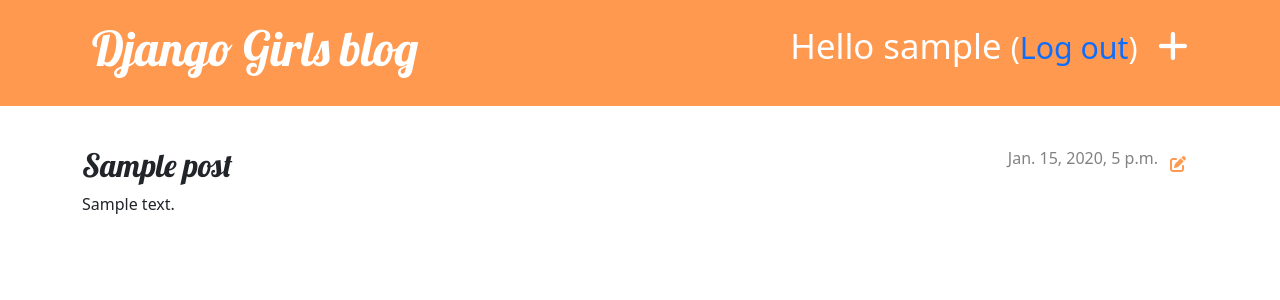
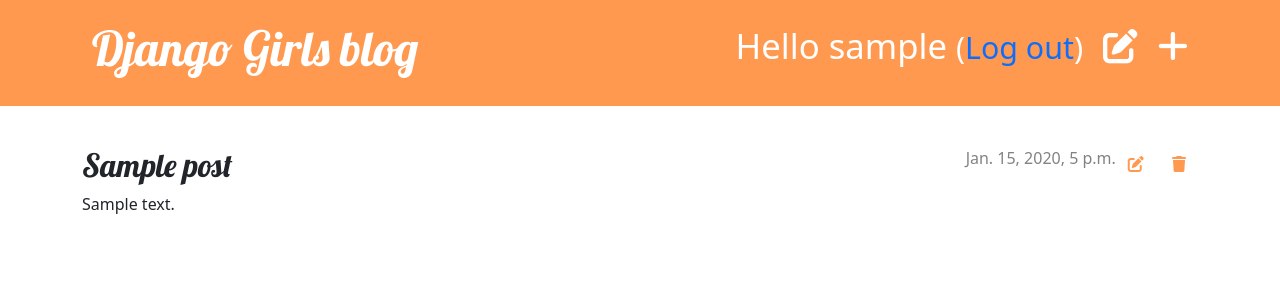
Before and after one commit to lhaquoc/djangogirls, a Django app: page /post/1/ in a window 1280 px wide. Shown: the top 300 px of the page. Run offline with Django 3.2, Linux system fonts and the light colour scheme; a user stored in the database is signed in; tables that the repository leaves empty hold one stand-in row (values such as "Sample post").

Commit message:
Add drafts list, publish, remove drafted post to website

```diff
--- a/blog/templates/blog/base.html
+++ b/blog/templates/blog/base.html
@@ -33,6 +33,9 @@
         <a href="{% url 'post_new' %}" class="top-menu"
           ><i class="fa-solid fa-plus"></i></span
         ></a>
+        <a href="{% url 'post_draft_list' %}" class="top-menu">
+          <i class="fa-solid fa-pen-to-square"></i>
+        </a>
         <p class="top-menu">
           Hello {{ user.username }}
           <small>(<a href="{% url 'logout' %}">Log out</a>)</small>
--- a/blog/templates/blog/post_detail.html
+++ b/blog/templates/blog/post_detail.html
@@ -5,10 +5,19 @@
     <a class="btn btn-secondary" href="{% url 'post_edit' pk=post.pk %}">
       <i class="fa-solid fa-pen-to-square"></i>
     </a>
+    <a class="btn btn-secondary" href="{% url 'post_remove' pk=post.pk %}"
+      ><i class="fa-solid fa-trash"></i
+    ></a>
     {% endif %}
   </aside>
   {% if post.published_date %}
   <time class="date"> {{ post.published_date }} </time>
+  {% else %}
+  <aside class="actions">
+    <a class="btn btn-secondary" href="{% url 'post_publish' pk=post.pk %}"
+      ><i class="fa-solid fa-upload"></i
+    ></a>
+  </aside>
   {% endif %}
   <h2>{{ post.title }}</h2>
   <p>{{ post.text|linebreaksbr }}</p>
--- a/blog/templates/blog/post_list.html
+++ b/blog/templates/blog/post_list.html
@@ -4,6 +4,9 @@
     <a class="btn btn-secondary" href="{% url 'post_edit' pk=post.pk %}">
       <i class="fa-solid fa-pen-to-square"></i>
     </a>
+    <a class="btn btn-secondary" href="{% url 'post_remove' pk=post.pk %}"
+      ><i class="fa-solid fa-trash"></i
+    ></a>
   </aside>
   <time class="date"> {{ post.published_date }} </time>
   <h2><a href="{% url 'post_detail' pk=post.pk %}">{{ post.title }}</a></h2>
--- a/blog/urls.py
+++ b/blog/urls.py
@@ -6,4 +6,7 @@ urlpatterns = [
     path('post/<int:pk>/', views.post_detail, name='post_detail'),
     path('post/new', views.post_new, name='post_new'),
     path('post/<int:pk>/edit/', views.post_edit, name='post_edit'),
+    path('drafts/', views.post_draft_list, name='post_draft_list'),
+    path('post/<int:pk>/publish/', views.post_publish, name='post_publish'),
+    path('post/<int:pk>/remove/', views.post_remove, name='post_remove'),
 ]
--- a/blog/views.py
+++ b/blog/views.py
@@ -24,7 +24,6 @@ def post_new(request):
         if form.is_valid():
             post = form.save(commit=False)
             post.author = request.user
-            post.published_date = timezone.now()
             post.save()
             return redirect('post_detail', pk=post.pk)
     else:
@@ -40,9 +39,25 @@ def post_edit(request, pk):
         if form.is_valid():
             post = form.save(commit=False)
             post.author = request.user
-            post.published_date = timezone.now()
             post.save()
             return redirect('post_detail', pk=post.pk)
     else:
         form = PostForm(instance=post)
     return render(request, 'blog/post_edit.html', {'form': form})
+
+
+def post_draft_list(request):
+    posts = Post.objects.filter(published_date__isnull=True).order_by('created_date')
+    return render(request, 'blog/post_draft_list.html', {'posts': posts})
+
+
+def post_publish(request, pk):
+    post = get_object_or_404(Post, pk=pk)
+    post.publish()
+    return redirect('post_detail', pk=post.pk)
+
+
+def post_remove(request, pk):
+    post = get_object_or_404(Post, pk=pk)
+    post.delete()
+    return redirect('post_list')
```
Also changed, not shown: blog/templates/blog/post_draft_list.html (added, +8 -0 lines), blog/templates/blog/icons/file-earmark-plus.svg (deleted), blog/templates/blog/icons/pencil-fill.svg (deleted).
